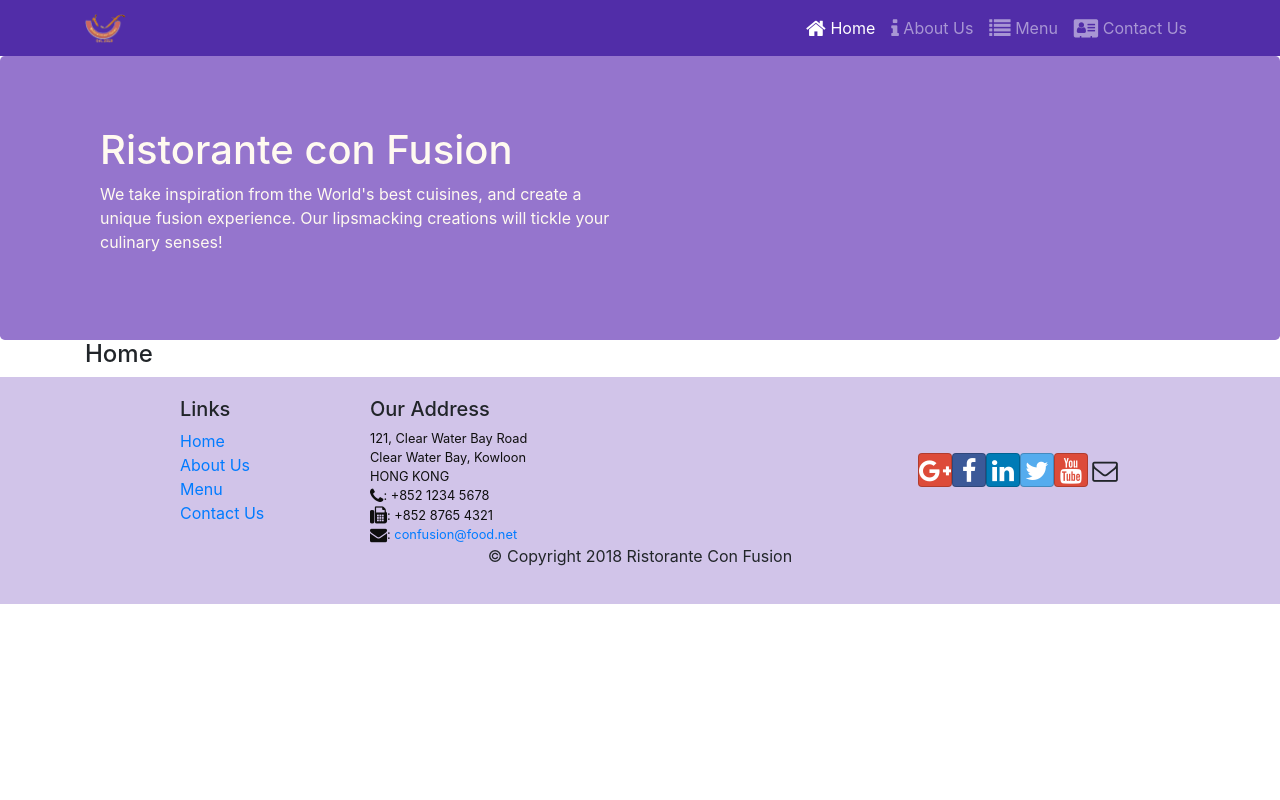
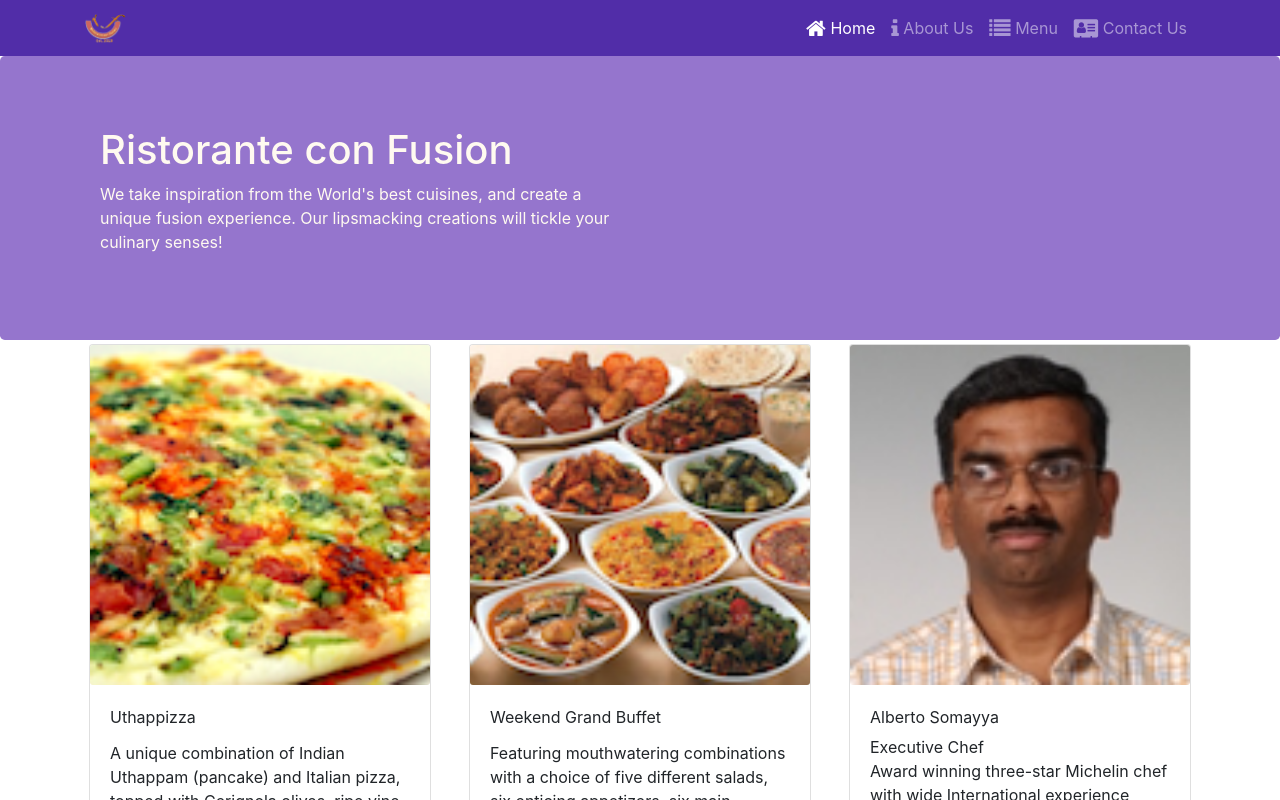
Before and after one commit to AbdulrahmanKazkaz/coursera-react-tutorial, a React (Create React App) app: page / in a window 1280 px wide. Shown: the top 800 px of the page. Built offline with nearby package versions, Linux system fonts and the light colour scheme.

Commit message:
adding home page

```diff
--- /dev/null
+++ b/src/components/RenderCard.jsx
@@ -0,0 +1,23 @@
+import {
+  Card,
+  CardImg,
+  CardText,
+  CardBody,
+  CardTitle,
+  CardSubtitle,
+} from "reactstrap";
+
+export const RenderCard = ({ item }) => {
+  return (
+    <Card>
+      <CardImg src={item.image} alt={item.name} />
+      <CardBody>
+        <CardTitle>{item.name}</CardTitle>
+        {item.designation ? (
+          <CardSubtitle>{item.designation}</CardSubtitle>
+        ) : null}
+        <CardText>{item.description}</CardText>
+      </CardBody>
+    </Card>
+  );
+};
--- a/src/pages/Home.jsx
+++ b/src/pages/Home.jsx
@@ -1,7 +1,35 @@
+import { useState, useEffect } from "react";
+
+import { PROMOTIONS } from "../shared/promotions";
+import { LEADERS } from "../shared/leaders";
+import { DISHES } from "../shared/dishes";
+
+import { RenderCard } from "../components/RenderCard";
+
 export const Home = () => {
+  const [dishes, setDishes] = useState([]);
+  const [promotion, setPromotion] = useState([]);
+  const [leaders, setLeaders] = useState([]);
+
+  useEffect(() => {
+    setDishes(DISHES.filter((dish) => dish.featured)[0]);
+    setPromotion(PROMOTIONS.filter((promo) => promo.featured)[0]);
+    setLeaders(LEADERS.filter((leader) => leader.featured)[0]);
+  }, []);
+
   return (
     <div className="container">
-      <h4>Home</h4>
+      <div className="row align-item-start">
+        <div className="col-12 col-md m-1">
+          <RenderCard item={dishes} />
+        </div>
+        <div className="col-12 col-md m-1">
+          <RenderCard item={promotion} />
+        </div>
+        <div className="col-12 col-md m-1">
+          <RenderCard item={leaders} />
+        </div>
+      </div>
     </div>
   );
 };
```
